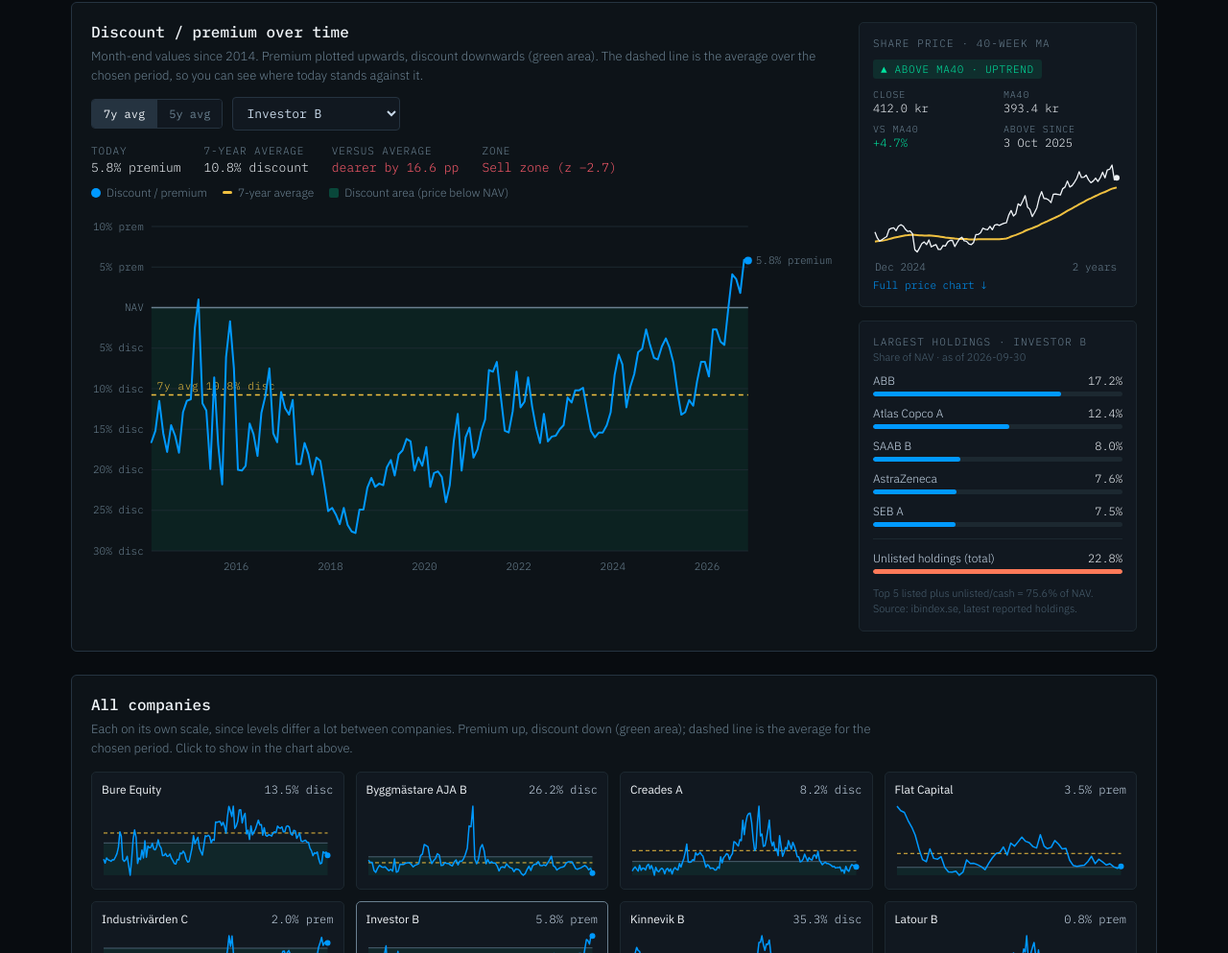
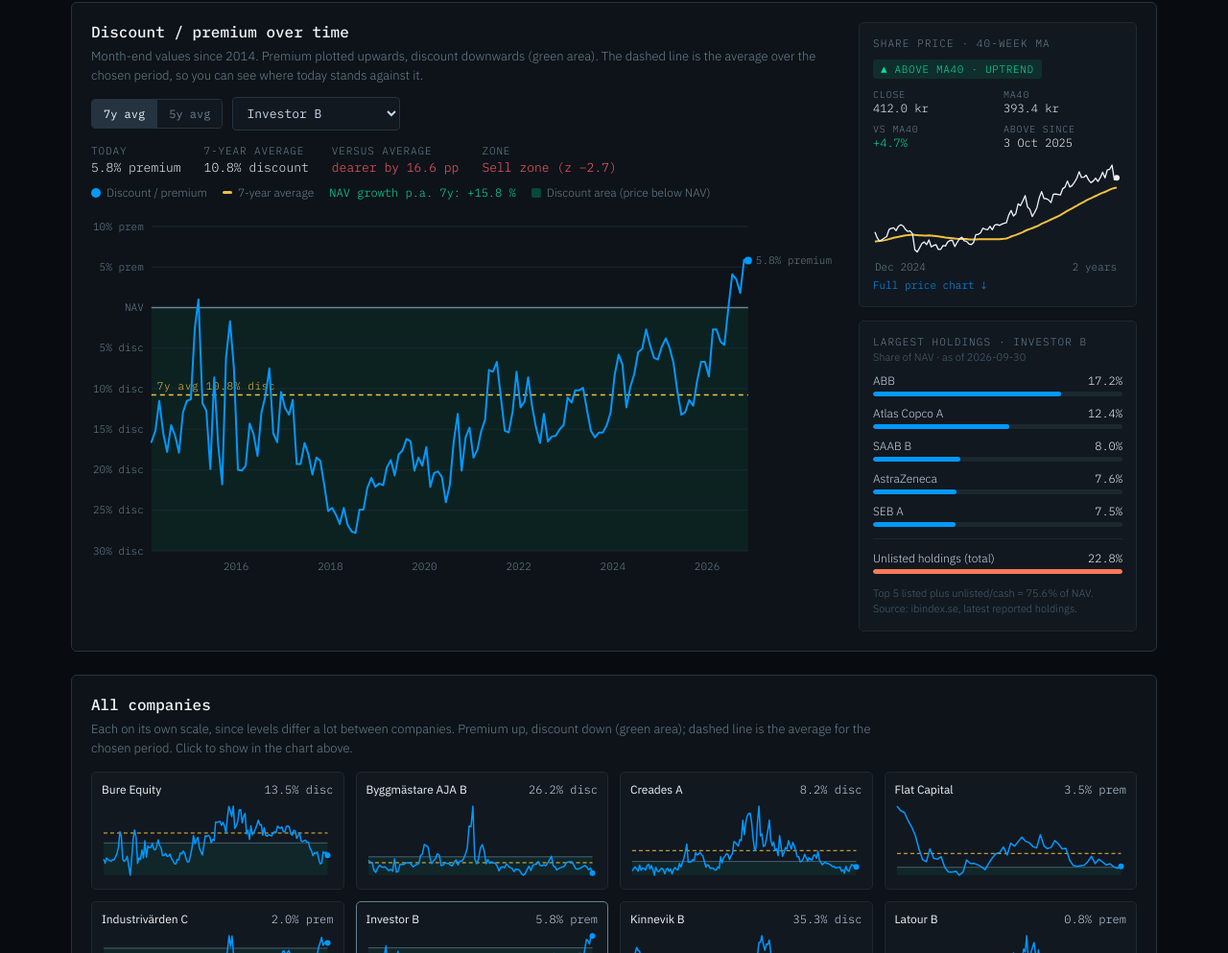
Before and after one commit to alex30free/ib-discount-tracker, a plain HTML site: page index.html in a window 1280 px wide. Shown: the part 1301-2294 px from the top of the page at 96% size. Drawn offline with nearby package versions, Linux system fonts and the light colour scheme.

Commit message:
Add files via upload

```diff
--- a/index.html
+++ b/index.html
@@ -226,6 +226,7 @@
         <div class="legend">
           <span><span class="sw" style="background:var(--line)"></span>Discount / premium</span>
           <span><span class="sw" style="background:var(--avg); border-radius:2px; height:3px; vertical-align:3px"></span><span id="avg-legend">7-year average</span></span>
+          <span id="nav-legend" style="font-family:'IBM Plex Mono', monospace"></span>
           <span><span class="sw" style="background:rgba(0,229,160,0.25); border-radius:2px"></span>Discount area (price below NAV)</span>
         </div>
         <div class="chart" id="c-detail"></div>
@@ -501,6 +502,11 @@
         d.append(a, b); st.appendChild(d);
       });
     document.getElementById('avg-legend').textContent = avgLabel(avg, false);
+    // NAV growth (CAGR, per share, split-adjusted) for the same window as the average
+    const ng = (c.nav_growth || {})[YEARS + 'y'];
+    const nl = document.getElementById('nav-legend');
+    nl.textContent = 'NAV growth p.a. ' + YEARS + 'y: ' + (ng == null ? '–' : (ng >= 0 ? '+' : '') + f1(ng) + ' %');
+    nl.style.color = ng == null ? '' : (ng >= 0 ? 'var(--buy)' : 'var(--sell)');
 
     const W = Math.max(300, el.clientWidth), H = 380, mt = 14, mb = 28;
     const svg = d3.select(el).append('svg').attr('width', '100%').attr('height', H).attr('viewBox', `0 0 ${W} ${H}`);
```
